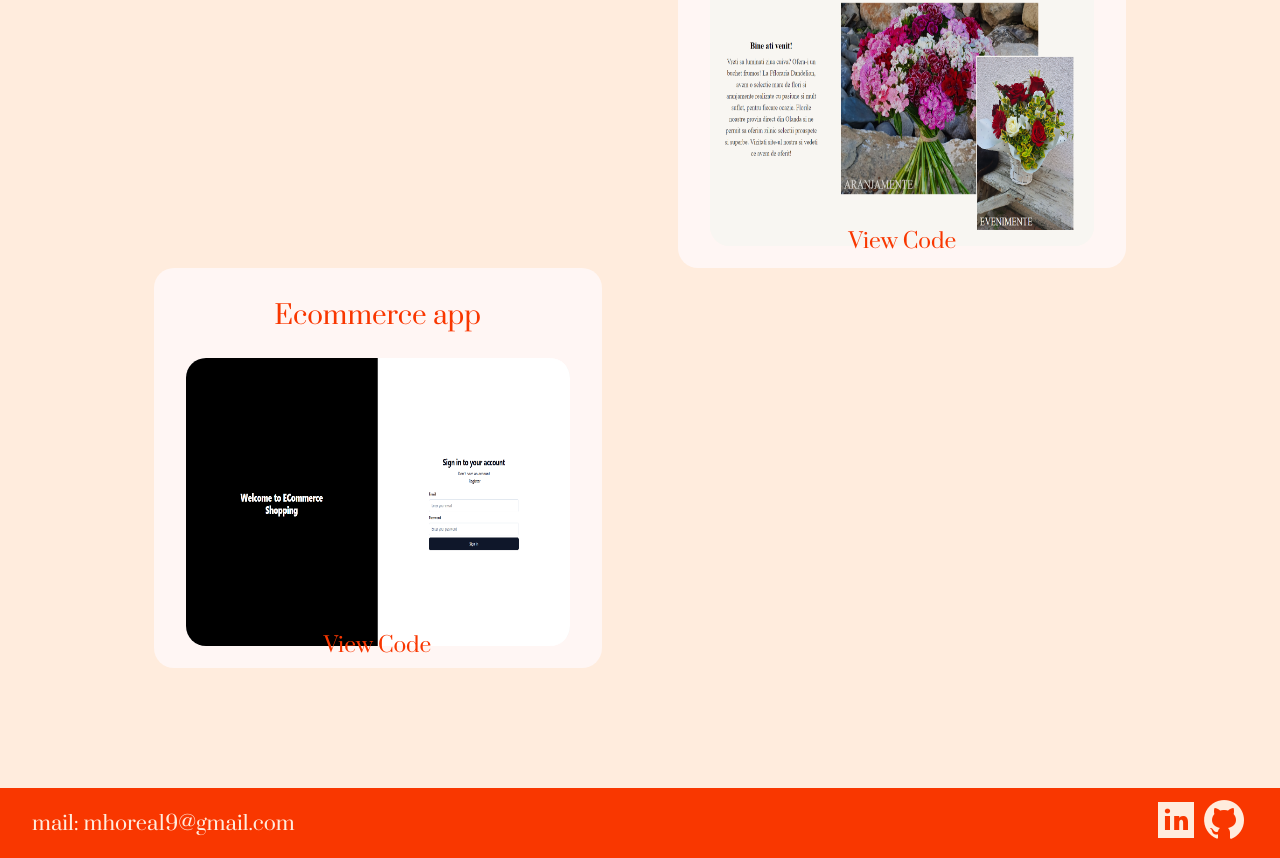
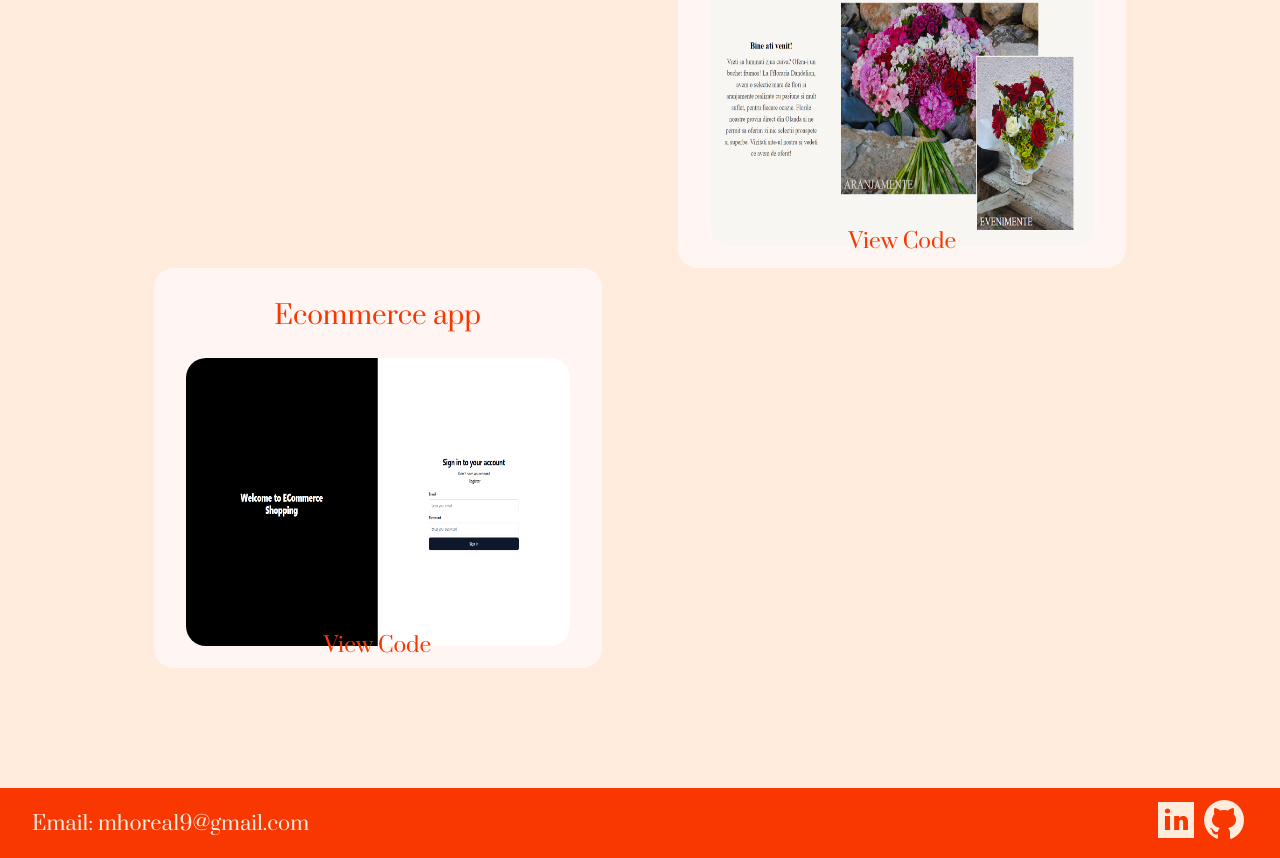
Before and after one commit to HoreaMatei/porto, a Next.js app: page / in a window 1280 px wide. Shown: the part 2133-2991 px from the top of the page. Built offline with nearby package versions, Linux system fonts and the light colour scheme.

Commit message:
email change

```diff
--- a/src/app/components/Contacts.js
+++ b/src/app/components/Contacts.js
@@ -5,7 +5,7 @@ const Contacts = () => {
   return (
     <div id="contact_div" className={styles.contact_div}>
       <div className={styles.contact_subdiv}>
-        <p className={styles.mail}>mail: mhorea19@gmail.com</p>
+        <p className={styles.mail}>Email: mhorea19@gmail.com</p>
 
         <div>
           <a>
```
